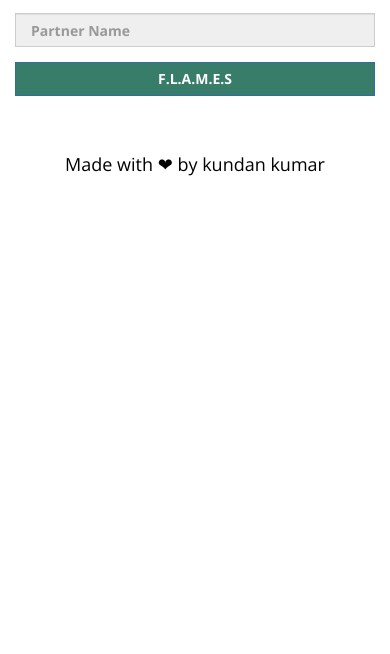
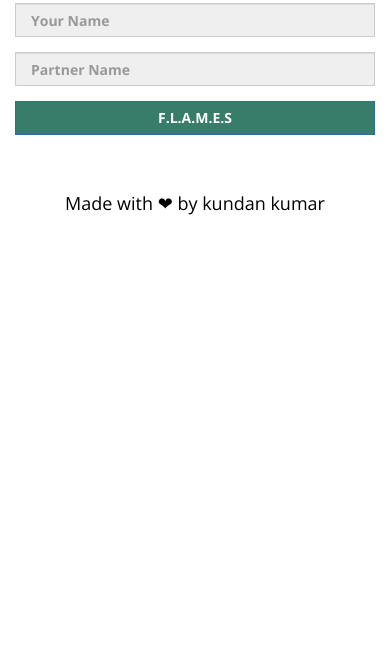
Before and after one commit to kundan-2508/FLAMES-GAME, a plain HTML site: page index.html in a window 390 px wide. Shown: the part 190-844 px from the top of the page. Drawn offline with nearby package versions, Linux system fonts and the light colour scheme.

Commit message:
Update style.css

```diff
--- a/css/style.css
+++ b/css/style.css
@@ -41,6 +41,6 @@ body
 {
 	body
 	{
-		margin-top: 18%;
+		margin-top: 28%;
 	}
 }
```
